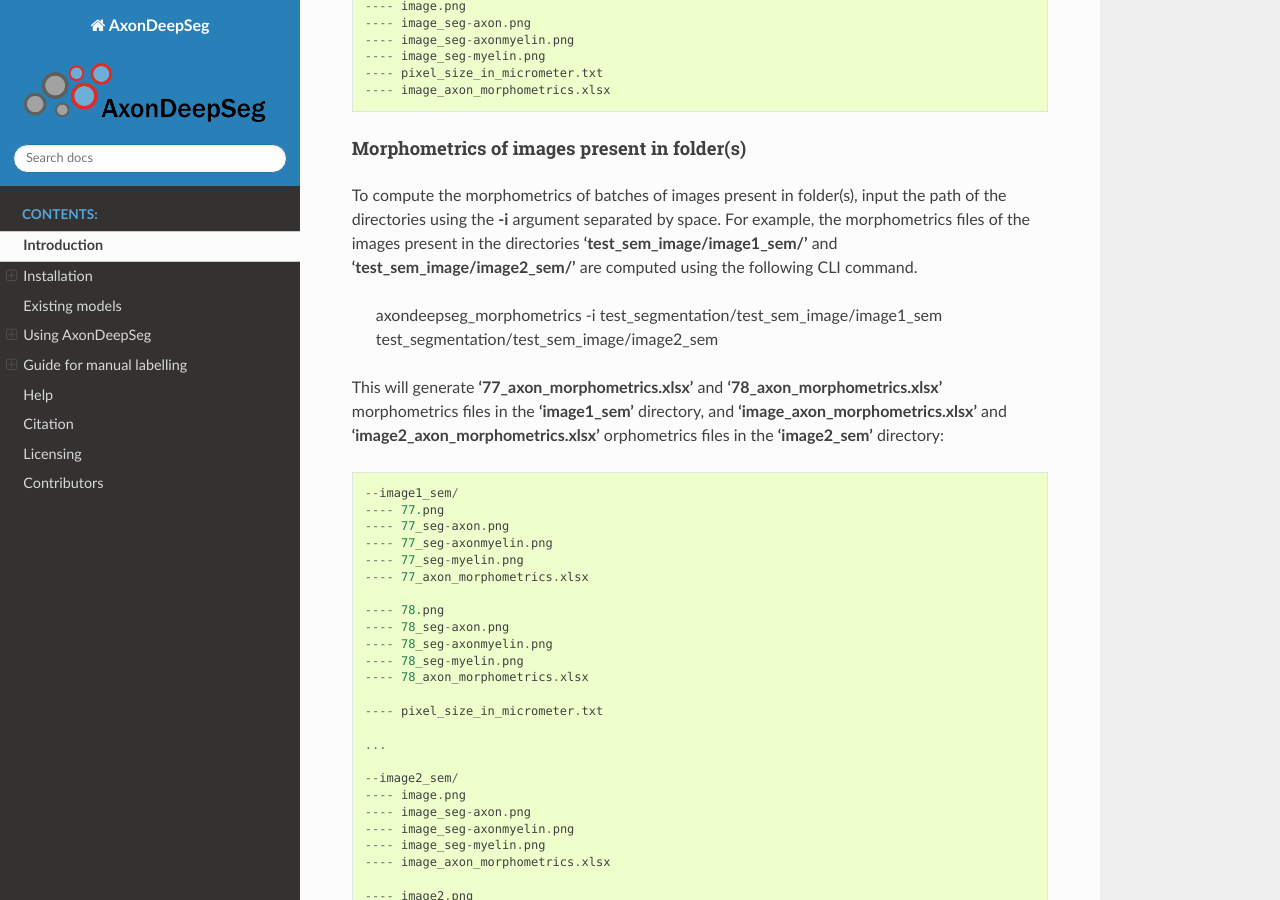
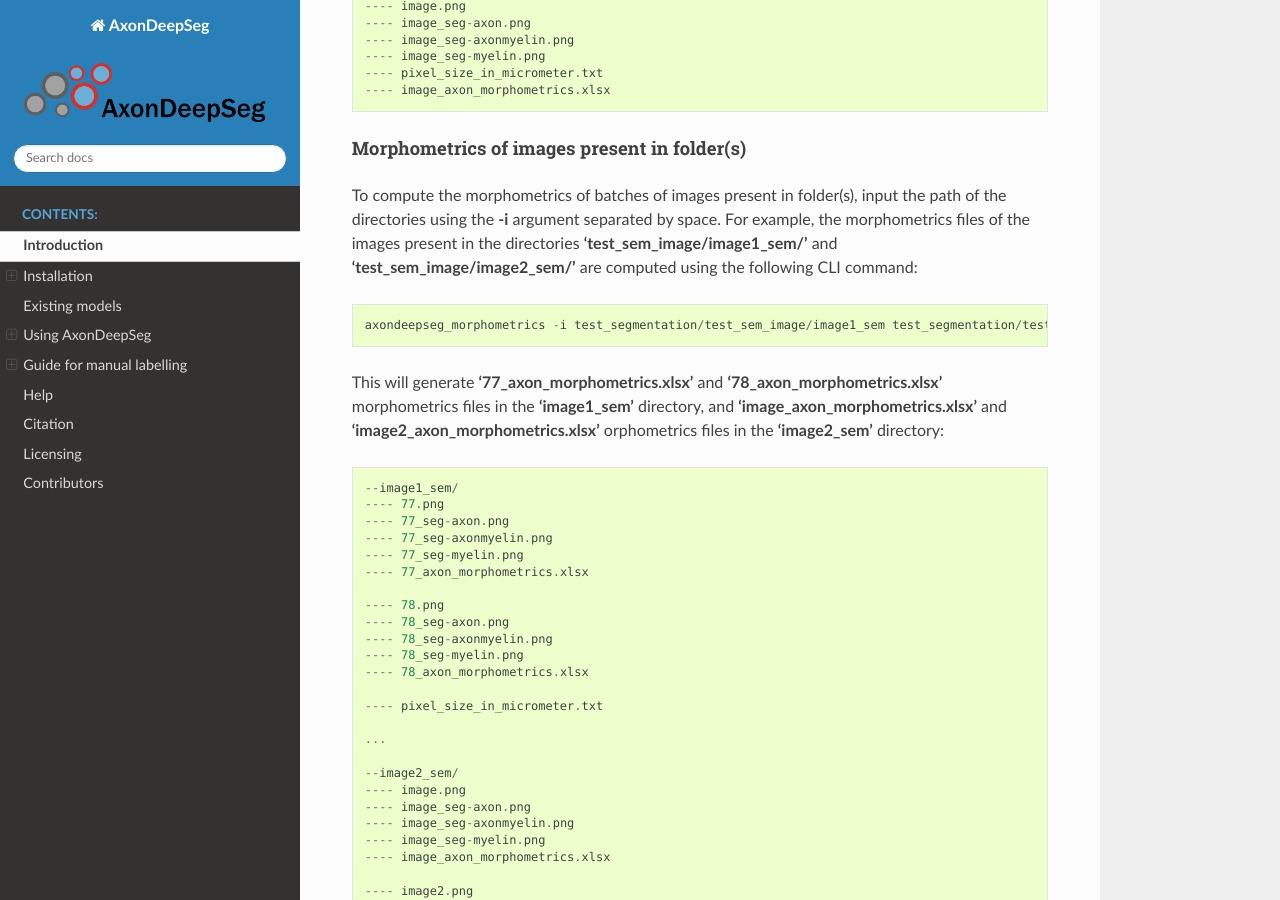
Before and after one commit to axondeepseg/axondeepseg, a Sphinx documentation site: the page built from docs/source/documentation.rst, in a window 1280 px wide and 900 px high, scrolled down 12032 px. Built offline with Sphinx 7.4.7 and the Read the Docs theme 2.0.0, drawn with Linux system fonts in a browser that asks for light colours.

Commit message:
Format RTD

```diff
--- a/docs/source/documentation.rst
+++ b/docs/source/documentation.rst
@@ -367,7 +367,7 @@ This will generate **'77_axon_morphometrics.xlsx'** and **'image_axon_morphometr
 
 Morphometrics of images present in folder(s)
 ^^^^^^^^^^^^^^^^^^^^^^^^^^^^^^^^^^^^^^^^^^^^^^^^^^^^^^^^^^
-To compute the morphometrics of batches of images present in folder(s), input the path of the directories using the **-i** argument separated by space. For example, the morphometrics files of the images present in the directories  **'test_sem_image/image1_sem/'** and **'test_sem_image/image2_sem/'** are computed using the following CLI command.
+To compute the morphometrics of batches of images present in folder(s), input the path of the directories using the **-i** argument separated by space. For example, the morphometrics files of the images present in the directories  **'test_sem_image/image1_sem/'** and **'test_sem_image/image2_sem/'** are computed using the following CLI command::
 
     axondeepseg_morphometrics -i test_segmentation/test_sem_image/image1_sem test_segmentation/test_sem_image/image2_sem
 
```
